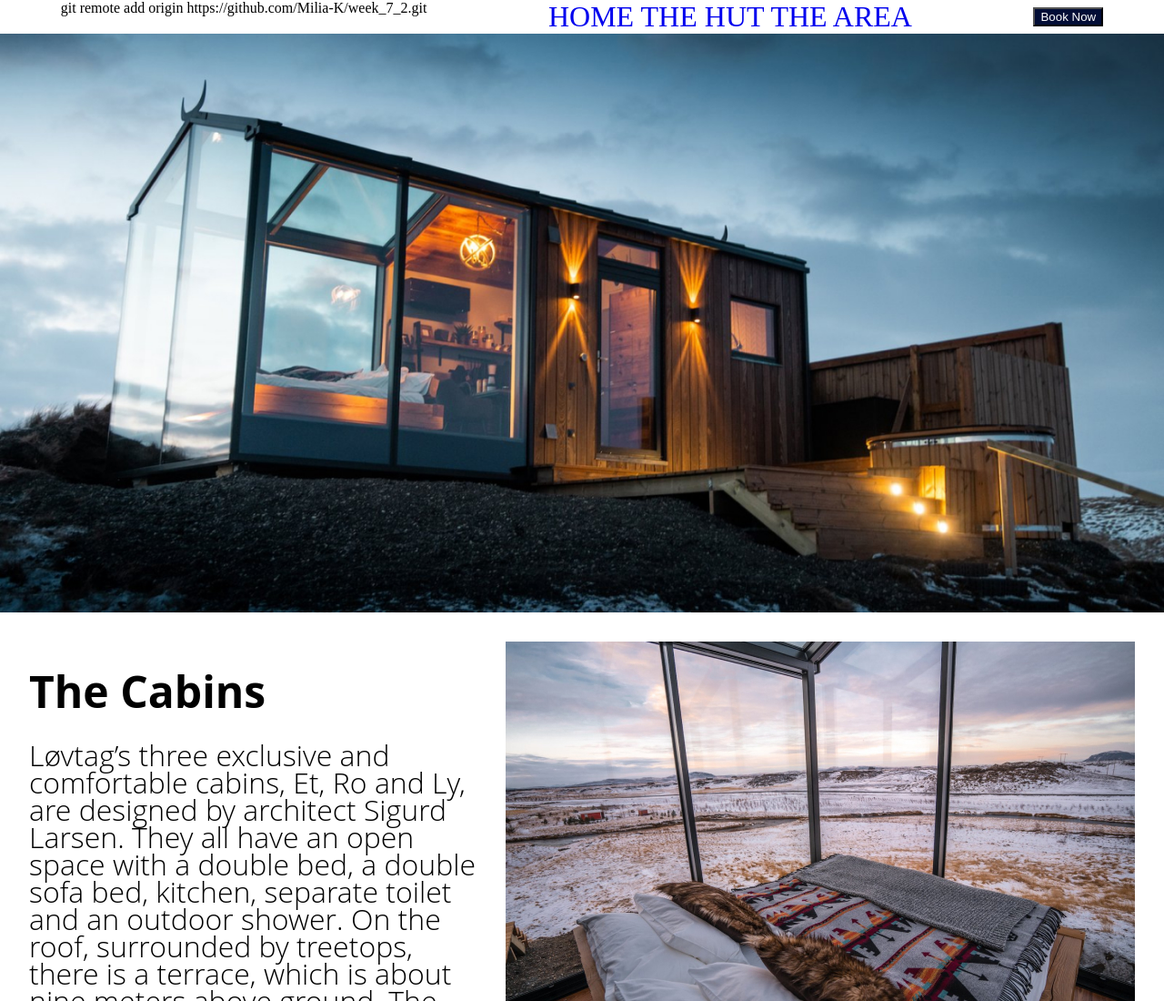
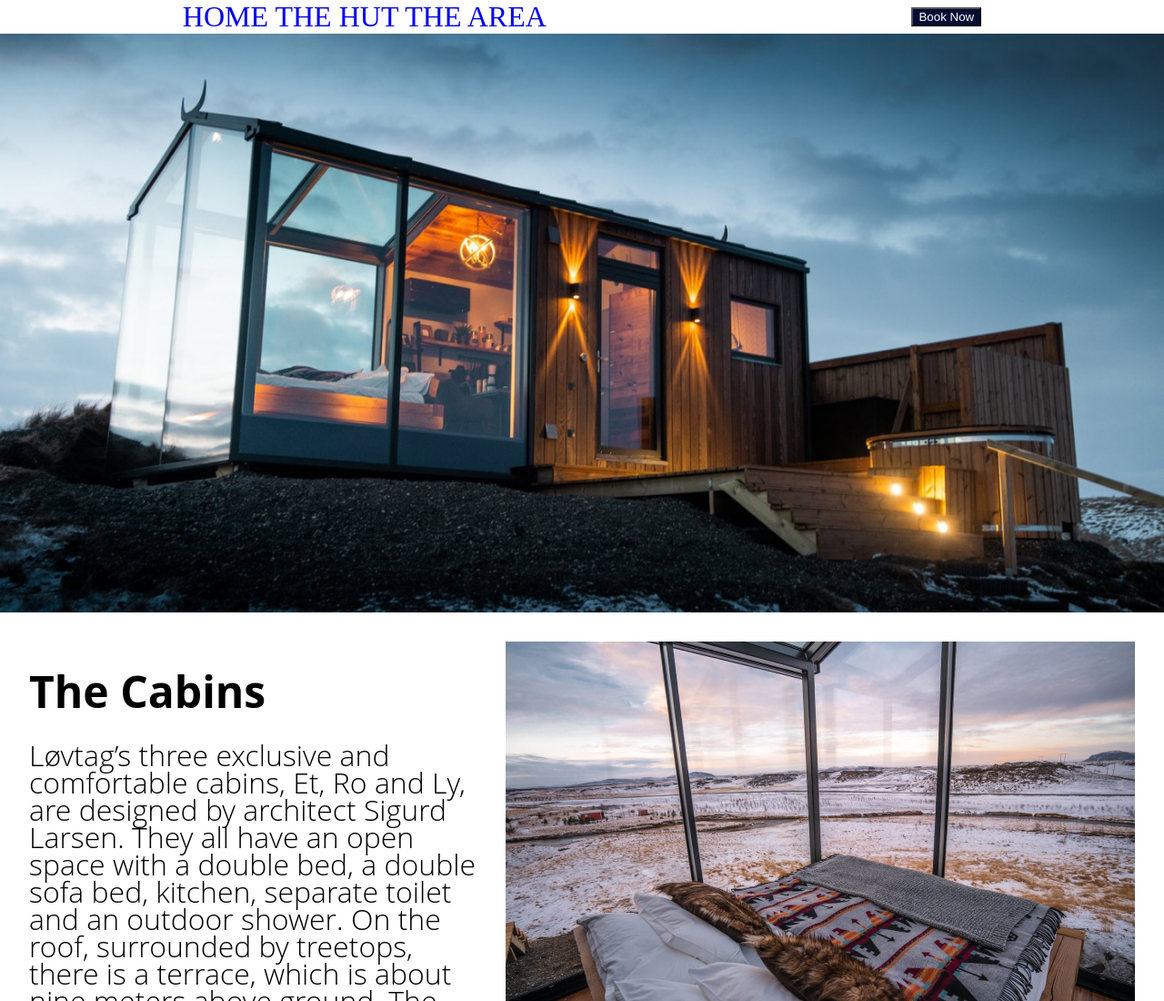
Before and after one commit to Milia-K/Website_HTML_code_3, a plain HTML site: page index.html in a window 1280 px wide. Shown: the top 1100 px of the page at 91% size. Drawn offline with Linux system fonts and the light colour scheme.

Commit message:
first commit

```diff
--- a/index.html
+++ b/index.html
@@ -8,7 +8,7 @@
     <title>Document</title>
 </head>
 <body>
-    <header class="header">git remote add origin https://github.com/Milia-K/week_7_2.git
+    <header class="header">
 
         <nav class="navigation">
             <a class="menu" href="#">Home</a>
```
